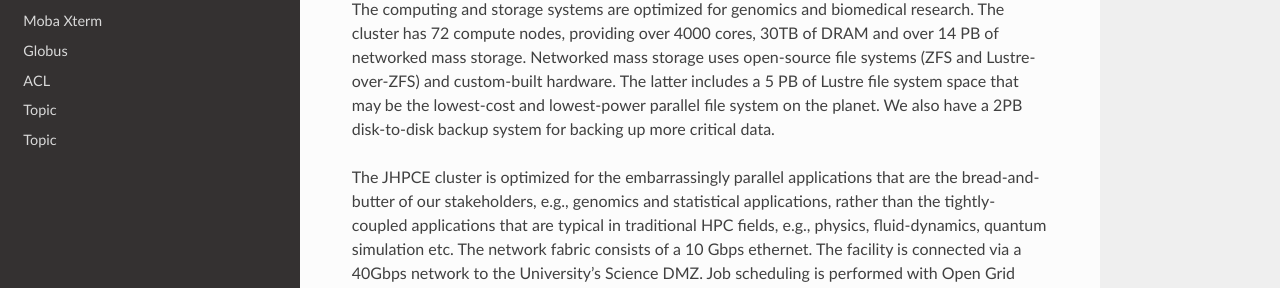
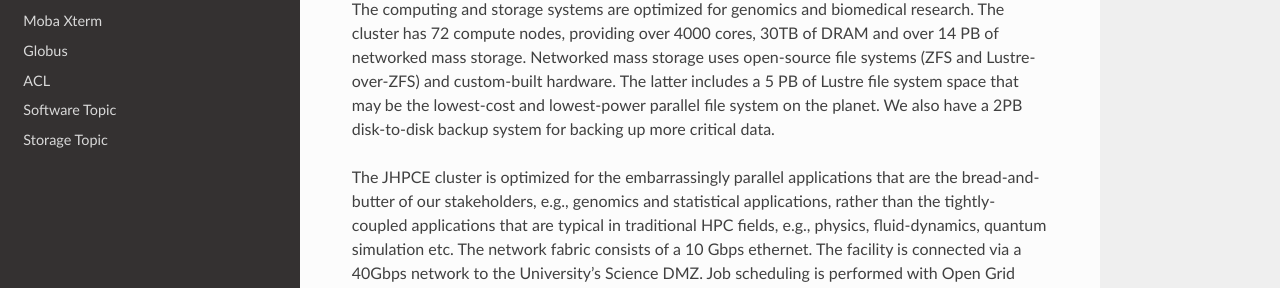
Before and after one commit to jhpce-jhu/jhpce_mkdocs, an MkDocs documentation site: the page built from docs/index.md, in a window 1280 px wide. Shown: the part 426-714 px from the top of the page. Built offline with MkDocs 1.6.1, drawn with Linux system fonts in a browser that asks for light colours; nearby versions of some CDN libraries.

Commit message:
Update mkdocs.yml

```diff
--- a/mkdocs.yml
+++ b/mkdocs.yml
@@ -15,6 +15,6 @@ nav:
   - Moba Xterm: moba_xterm.md
   - Globus: globus.md
   - ACL: acl.md
-  - Topic: outline-software.md
-  - Topic: outline-storage.md
+  - Software Topic: outline-software.md
+  - Storage Topic: outline-storage.md
 theme: readthedocs
```
